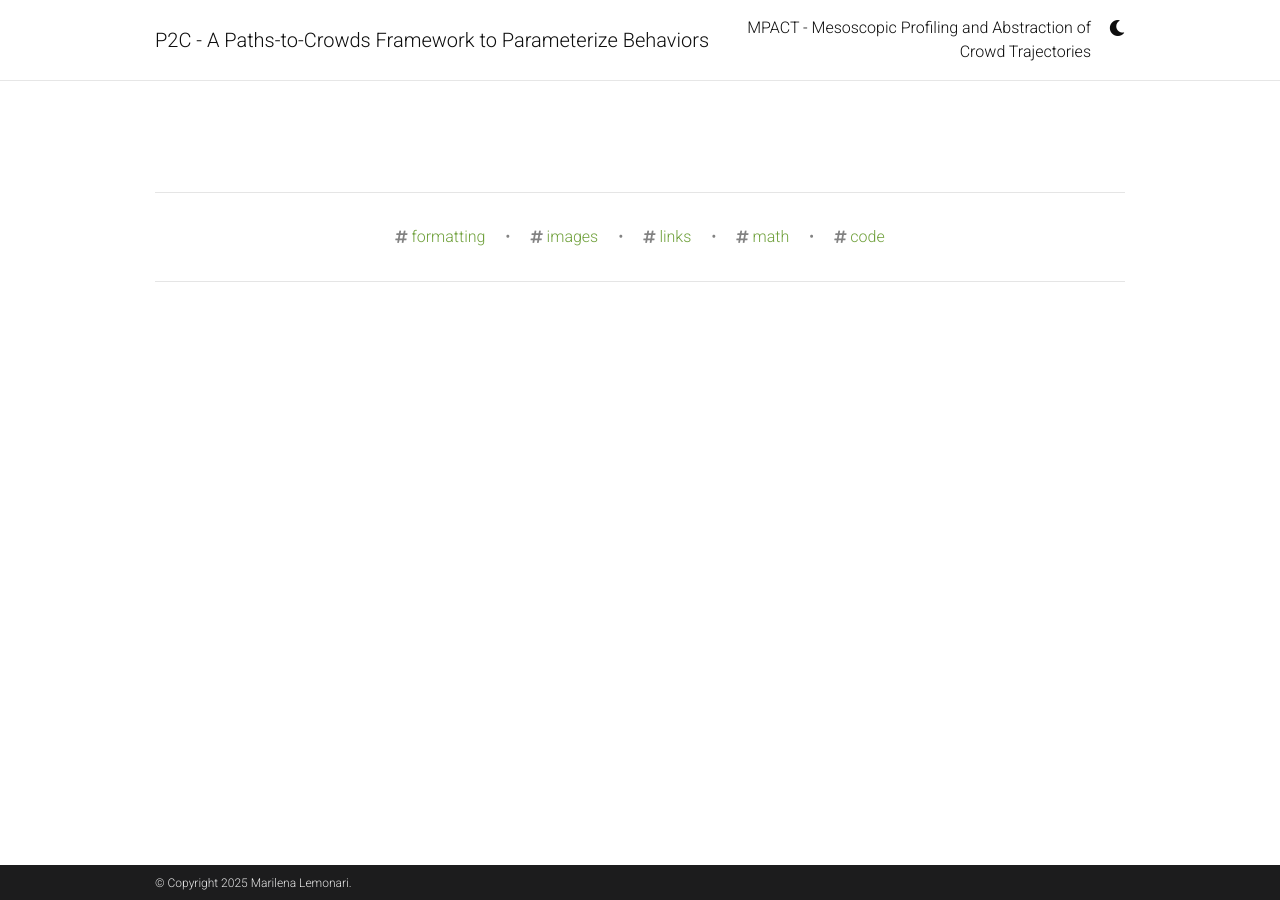
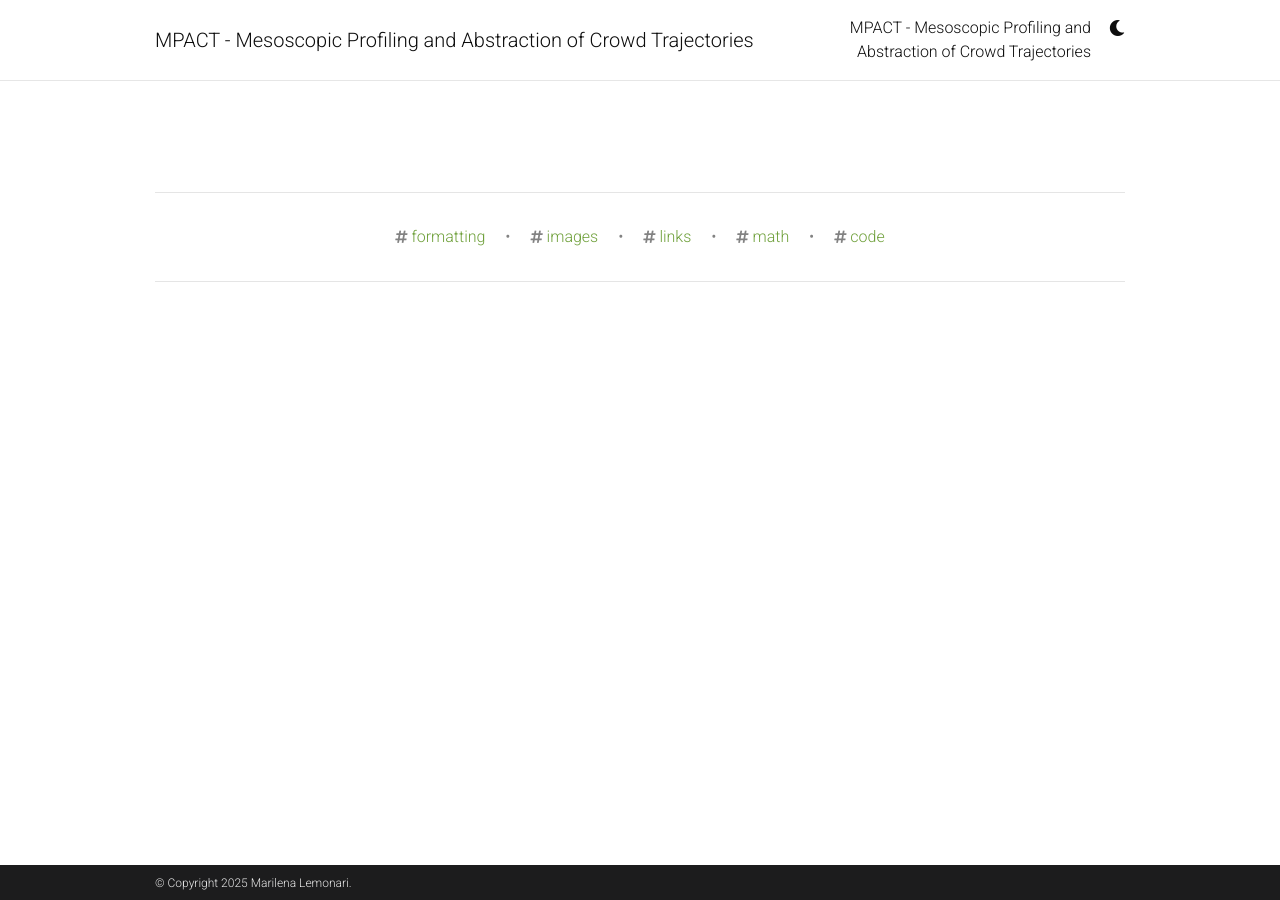
Before and after one commit to MarilenaLemonari/MPACT, a Jekyll site: the page built from docs/blog/index.html, in a window 1280 px wide. Built offline with Jekyll 4.4.1, drawn with Linux system fonts in a browser that asks for light colours; comment, search, counter and statistics services are not loaded; a style sheet for code colours, icons or effects is not loaded.

Commit message:
Update _config.yml

```diff
--- a/docs/_config.yml
+++ b/docs/_config.yml
@@ -2,12 +2,12 @@
 # Site settings
 # -----------------------------------------------------------------------------
 
-title: P2C - A Paths-to-Crowds Framework to Parameterize Behaviors
+title: MPACT - Mesoscopic Profiling and Abstraction of Crowd Trajectories
 first_name: Marilena
 middle_name:
 last_name: Lemonari
 email: marilena.lemonari13@gmail.com
-description: P2C - A Paths-to-Crowds Framework to Parameterize Behaviors
+description: MPACT - Mesoscopic Profiling and Abstraction of Crowd Trajectories
 footer_text:
 keywords: Neural networks, Interactive simulation, Crowd simulation, User control, Crowd authoring, Data-driven methods, Interactive tool # add your own keywords or leave empty
 
```
